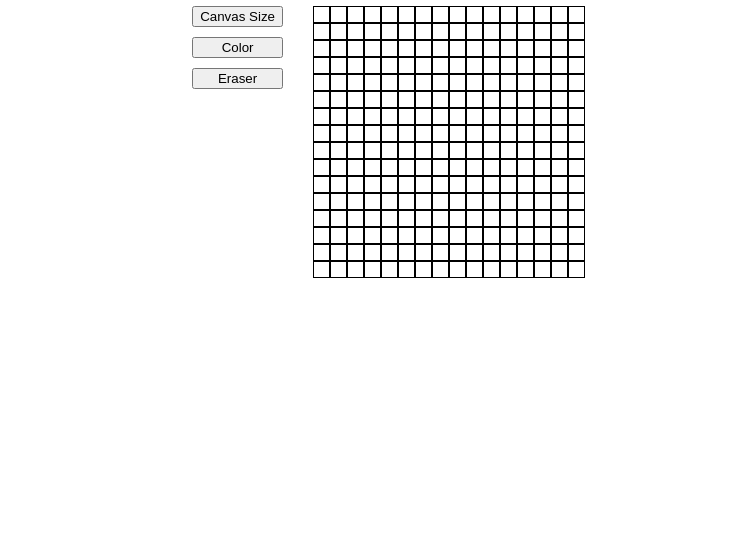
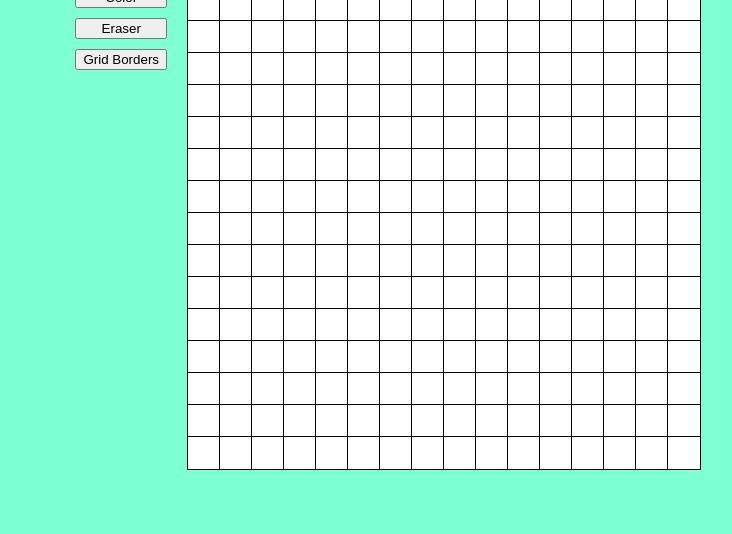
Before and after one commit to Joozek3000/etch-a-sketch, a plain HTML site: page index.html in a window 1280 px wide. Shown: the part 282-816 px from the top of the page, without its empty margins (511-1243 px from the left). Drawn offline with Linux system fonts and the light colour scheme.

Commit message:
added grid borders and erase buttons functionality, changed js script

```diff
--- a/index.html
+++ b/index.html
@@ -12,13 +12,14 @@
     <div id="title">
       <h1>Etch-a-Sketch</h1>
     </div>
-    <div id="container">
+    <main id="container">
       <div id="menu">
-        <button id="sizer">Canvas Size</button>
+        <button id="size"></button>
         <button id="color">Color</button>
         <button id="eraser">Eraser</button>
+        <button id="grid-borders">Grid Borders</button>
       </div>
       <div id="grid"></div>
-    </div>
+    </main>
   </body>
 </html>
--- a/script.js
+++ b/script.js
@@ -1,30 +1,43 @@
 const grid = document.getElementById('grid');
-const sizer = document.getElementById('sizer');
+const size = document.getElementById('size');
 const eraser = document.getElementById('eraser');
 const color = document.getElementById('color');
+const gridBorder = document.getElementById('grid-borders');
 
 // grid
-for (let i = 0; i < 16; i++) {
-  let row = document.createElement('div');
-  row.className = 'row';
-  for (let j = 0; j < 16; j++) {
-    let box = document.createElement('div');
-    box.className = 'box';
-    row.appendChild(box);
+function makeGrid(number) {
+  grid.style.gridTemplateColumns = `repeat(${number}, 1fr)`;
+  grid.style.gridTemplateRows = `repeat(${number}, 1fr)`;
+  for (let i = 0; i < number * number; i++) {
+    let cell = document.createElement('div');
+    grid.appendChild(cell).id = 'box';
+    cell.classList.add('border');
+    cell.classList.add('box');
+    cell.style.backgroundColor = 'white';
   }
-  document.getElementById('grid').appendChild(row);
+  size.textContent = `${number} x ${number}`;
 }
+makeGrid(16);
 
-// change color on mouseover
-color.addEventListener('mouseover', function () {
+// drawing on hover
+color.addEventListener('click', function () {
   grid.addEventListener('mouseover', function (e) {
-    e.target.style.backgroundColor = 'black';
+    e.target !== grid ? (e.target.style.backgroundColor = 'black') : null;
   });
 });
 
 // erase functionality
 eraser.addEventListener('click', function () {
   grid.addEventListener('mouseover', function (e) {
-    e.target.style.backgroundColor = 'white';
+    e.target !== grid ? (e.target.style.backgroundColor = 'white') : null;
   });
 });
+
+// grid borders
+const allBoxes = document.querySelectorAll('.box');
+gridBorder.addEventListener('click', function () {
+  allBoxes.forEach((box) => {
+    box.classList.toggle('no-border');
+    box.classList.toggle('border');
+  });
+});
--- a/style.css
+++ b/style.css
@@ -1,20 +1,33 @@
 body {
   height: 100vh;
+  background-color: aquamarine;
+}
+
+#grid {
+  display: grid;
+  justify-content: center;
+  border: 1px solid #ccc;
+}
+
+.box {
+  /* removed the initial outline &/or border property here so it can be added and removed (toggled) using JS el.classList.toggle */
+  padding: 1em;
 }
 
 #title {
   display: flex;
   align-items: flex-end;
   justify-content: center;
-  height: 280px;
+  height: 230px;
 }
 
 #container {
   display: flex;
   height: 60%;
-  width: 1088px;
+  width: 1204px;
   align-items: flex-start;
   justify-content: flex-end;
+  gap: 20px;
 }
 
 #menu {
@@ -23,25 +36,20 @@ body {
   gap: 10px;
 }
 
-#grid {
-  display: grid;
-  align-items: center;
-  /* height: 460px;
-  width: 460px;*/
-  margin-left: 30px;
+/* added the following classes to be toggled using JS depending on state of gridBorders button */
+
+.border {
+  outline: 1px solid black;
 }
 
-.box {
-  border: black 1px solid;
-  width: 15px;
-  height: 15px;
-  margin: 0 auto;
-  margin-top: 0;
-  float: left;
+.no-border {
+  outline: none;
 }
 
-.row {
-  display: block;
-  float: left;
-  width: 100%;
+.black-bg {
+  background: black;
 }
+
+.white-bg {
+  background: white;
+}
```
